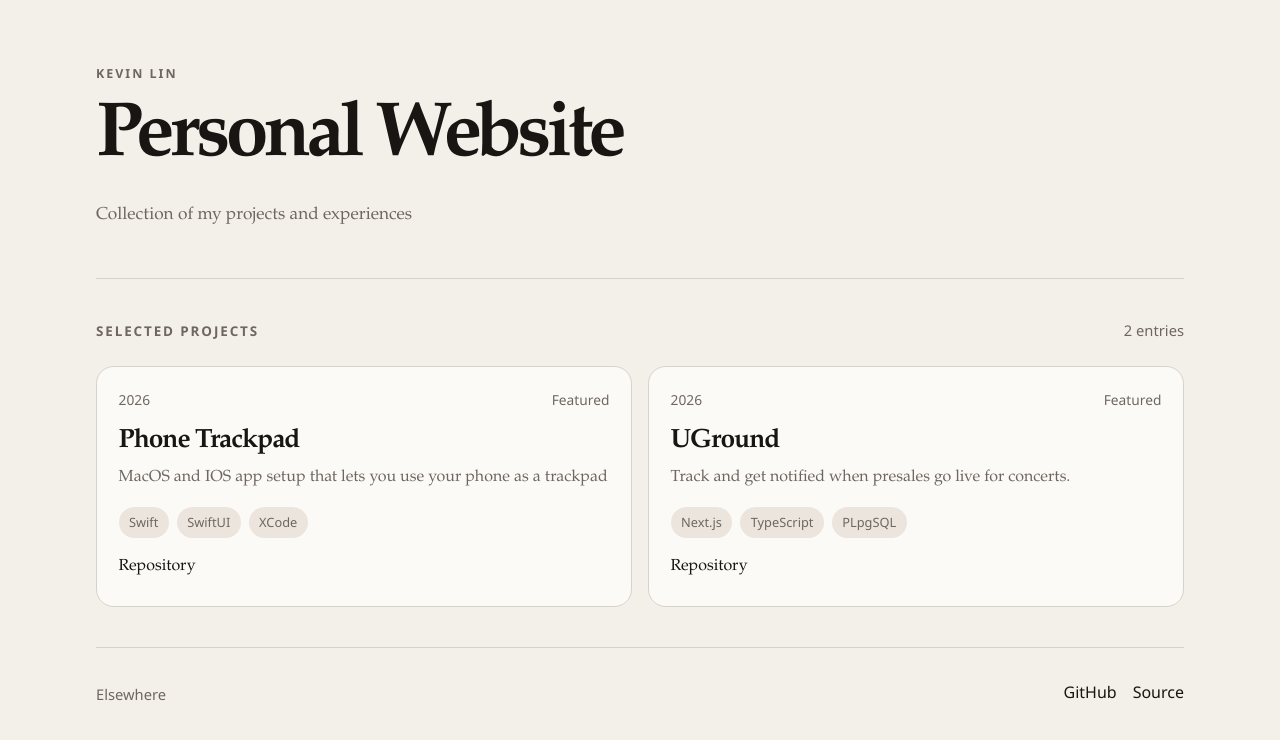
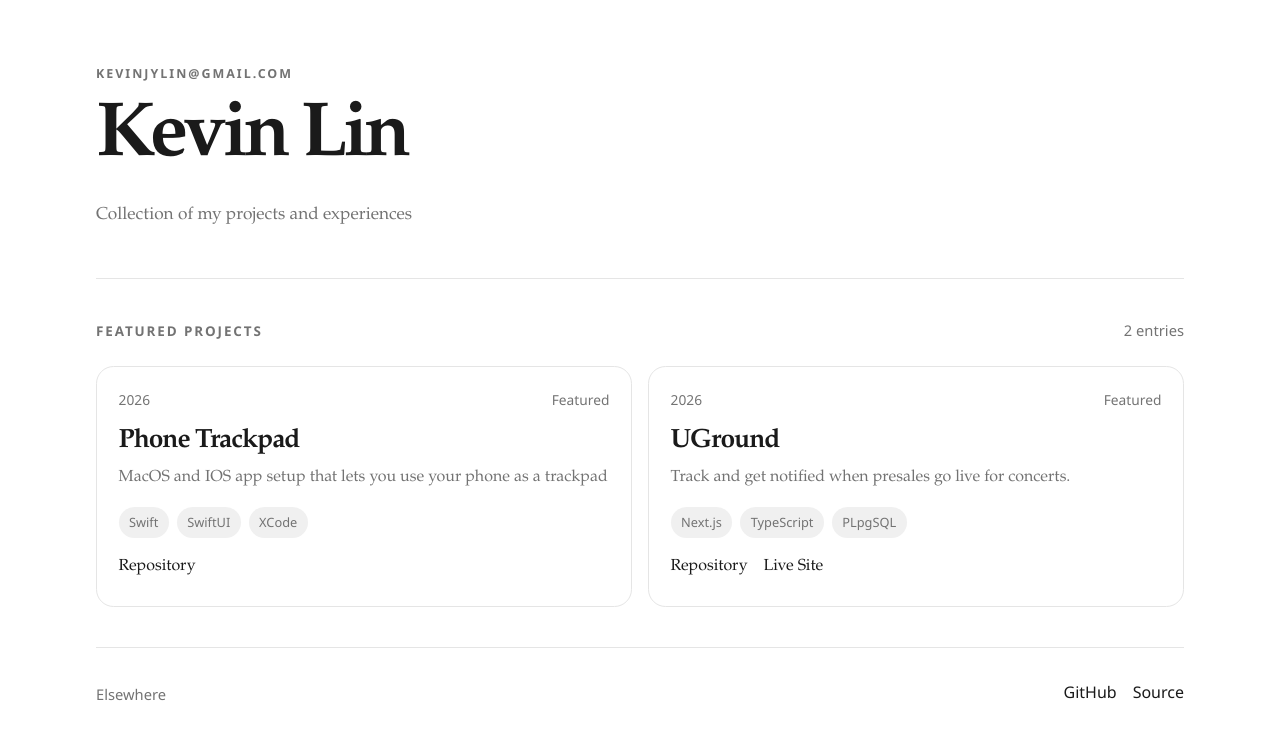
Before and after one commit to kevinjylin/kevinjylin.dev, a Next.js app: page / in a window 1280 px wide. Shown: the top 740 px of the page. Built offline with nearby package versions, Linux system fonts and the light colour scheme.

Commit message:
small lil ahh changes

```diff
--- a/content/projects/UGround.mdx
+++ b/content/projects/UGround.mdx
@@ -4,6 +4,6 @@ summary: "Track and get notified when presales go live for concerts."
 year: 2026
 tags: [Next.js, TypeScript, PLpgSQL]
 repoUrl: "https://github.com/kevinjylin/uground"
-# liveUrl: "https://concert-track.vercel.app"
+liveUrl: "https://concert-track.vercel.app"
 featured: true
 ---
--- a/src/app/globals.css
+++ b/src/app/globals.css
@@ -1,11 +1,11 @@
 :root {
   color-scheme: light;
-  --background: #f3f0ea;
-  --surface: #fcfaf6;
-  --border: #d8d1c9;
-  --text: #181512;
-  --muted: #6f6660;
-  --tag-background: #ece5dd;
+  --background: #ffffff;
+  --surface: #ffffff;
+  --border: #e5e5e5;
+  --text: #1a1a1a;
+  --muted: #737373;
+  --tag-background: #f0f0f0;
 }
 
 * {
@@ -33,7 +33,7 @@ a {
 }
 
 ::selection {
-  background: #d9cec5;
+  background: #e5e5e5;
   color: var(--text);
 }
 
@@ -136,8 +136,8 @@ a {
 }
 
 .project-card:hover {
-  background: #f7f2ec;
-  border-color: #beb4ab;
+  background: #f5f5f5;
+  border-color: #d0d0d0;
   transform: translateY(-1px);
 }
 
--- a/src/app/page.tsx
+++ b/src/app/page.tsx
@@ -18,8 +18,8 @@ export default async function Home() {
     <main className="page-shell">
       <div className="page-frame">
         <section className="intro">
-          <p className="eyebrow">Kevin Lin</p>
-          <h1>Personal Website</h1>
+          <p className="eyebrow">kevinjylin@gmail.com</p>
+          <h1>Kevin Lin</h1>
           <p className="intro-copy">
             Collection of my projects and experiences
           </p>
@@ -27,7 +27,7 @@ export default async function Home() {
 
         <section className="section" aria-labelledby="projects-heading">
           <div className="section-heading">
-            <h2 id="projects-heading">Selected Projects</h2>
+            <h2 id="projects-heading">Featured Projects</h2>
             <p>{projects.length} entries</p>
           </div>
 
```
